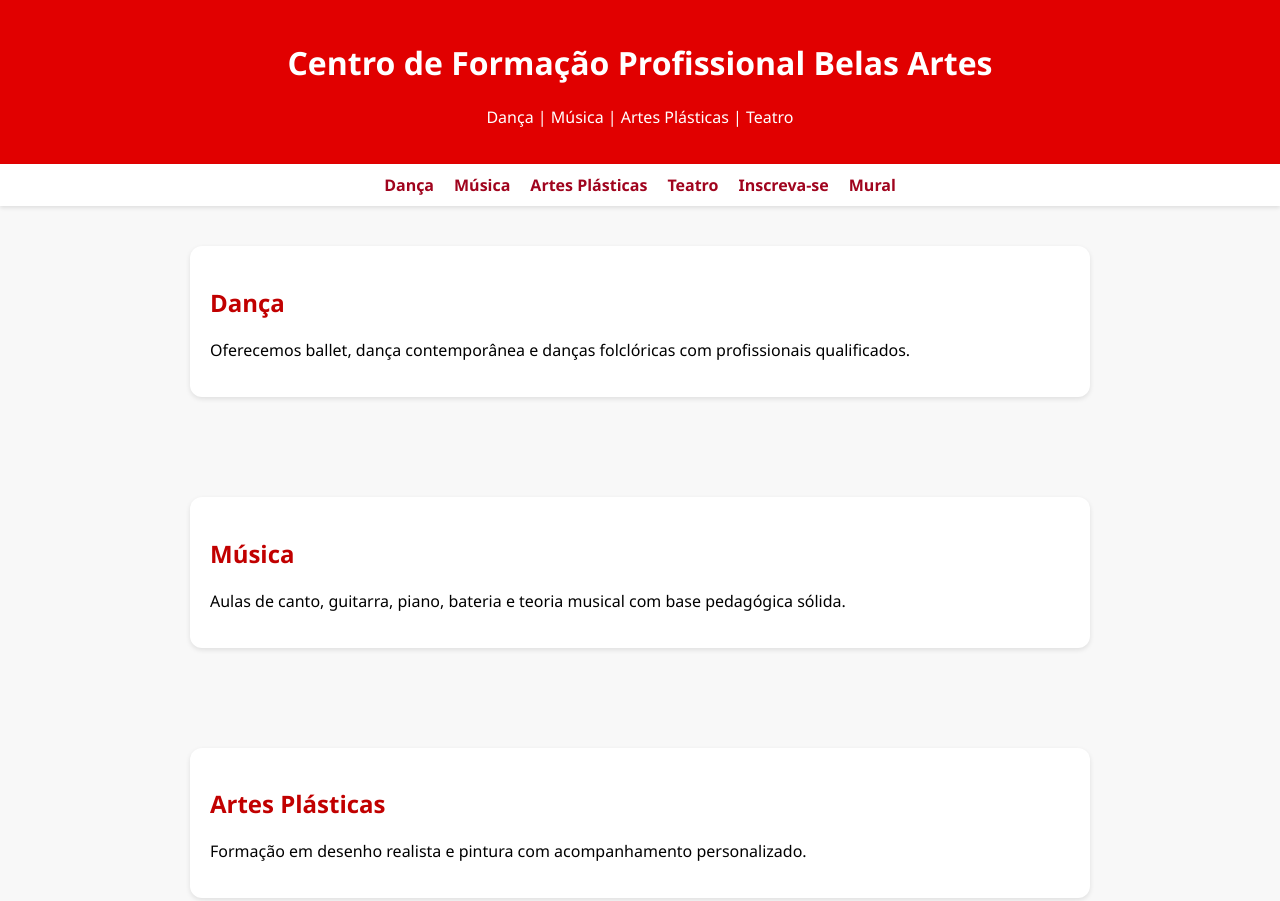
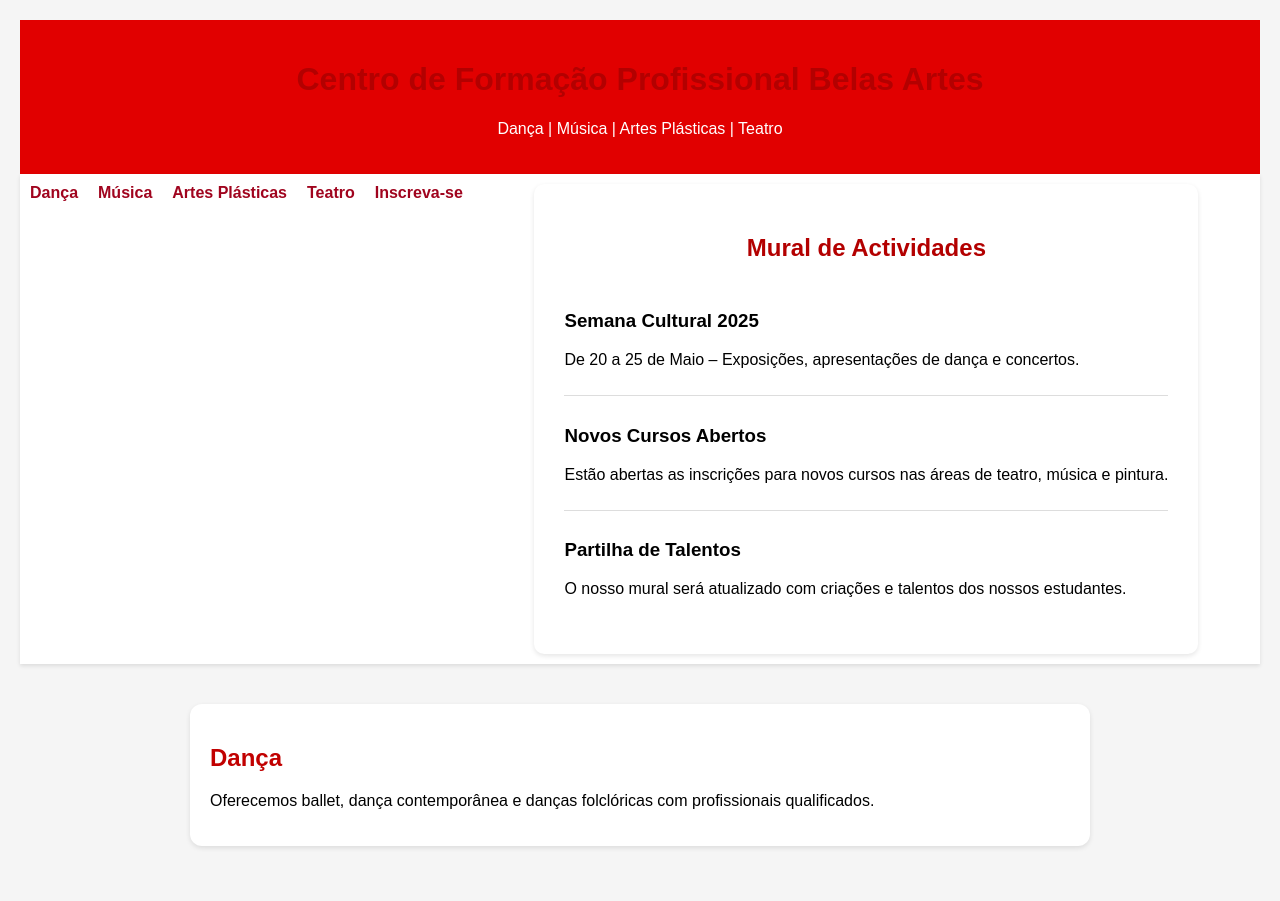
Before and after one commit to Dala35/belas-artes-site, a plain HTML site: page index.html in a window 1280 px wide. Shown: the top 901 px of the page. Drawn offline with Linux system fonts and the light colour scheme.

Commit message:
Update index.html

```diff
--- a/index.html
+++ b/index.html
@@ -71,7 +71,59 @@
   <a href="#artes">Artes Plásticas</a>
   <a href="#teatro">Teatro</a>
   <a href="inscricao.html" target="_blank">Inscreva-se</a>
-  <a href="mural.html" target="_blank">Mural</a>
+  <!DOCTYPE html>
+<html lang="pt">
+<head>
+  <meta charset="UTF-8">
+  <title>Mural - Centro Belas Artes</title>
+  <style>
+    body {
+      font-family: Arial, sans-serif;
+      background-color: #f5f5f5;
+      padding: 20px;
+    }
+    .mural-container {
+      max-width: 800px;
+      margin: auto;
+      background-color: #fff;
+      padding: 30px;
+      border-radius: 10px;
+      box-shadow: 0 2px 5px rgba(0,0,0,0.1);
+    }
+    h1 {
+      color: #b30000;
+      text-align: center;
+    }
+    .post {
+      border-bottom: 1px solid #ddd;
+      padding: 10px 0;
+    }
+    .post:last-child {
+      border-bottom: none;
+    }
+  </style>
+</head>
+<body>
+  <div class="mural-container">
+    <h1>Mural de Actividades</h1>
+
+    <div class="post">
+      <h3>Semana Cultural 2025</h3>
+      <p>De 20 a 25 de Maio – Exposições, apresentações de dança e concertos.</p>
+    </div>
+
+    <div class="post">
+      <h3>Novos Cursos Abertos</h3>
+      <p>Estão abertas as inscrições para novos cursos nas áreas de teatro, música e pintura.</p>
+    </div>
+
+    <div class="post">
+      <h3>Partilha de Talentos</h3>
+      <p>O nosso mural será atualizado com criações e talentos dos nossos estudantes.</p>
+    </div>
+  </div>
+</body>
+</html>
 </nav>
 
 <section id="dança">
```
